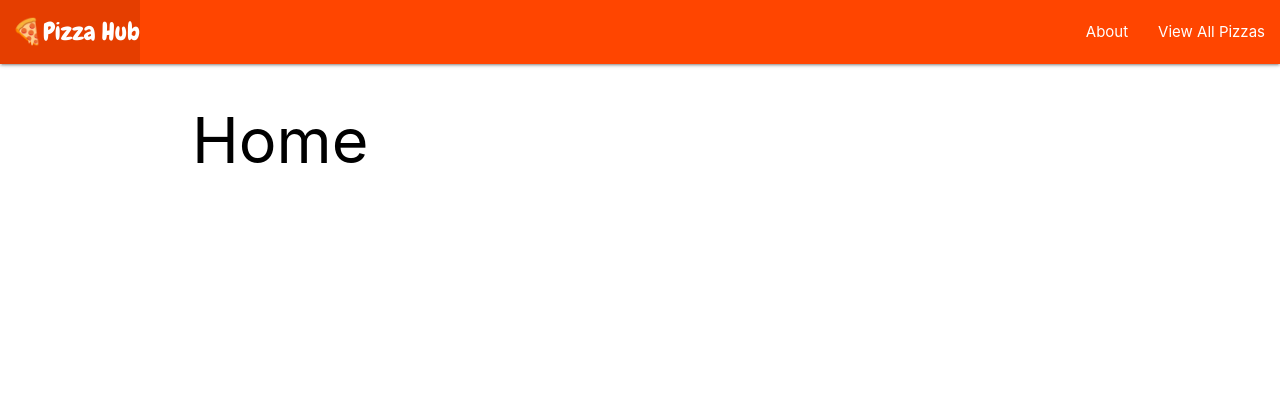
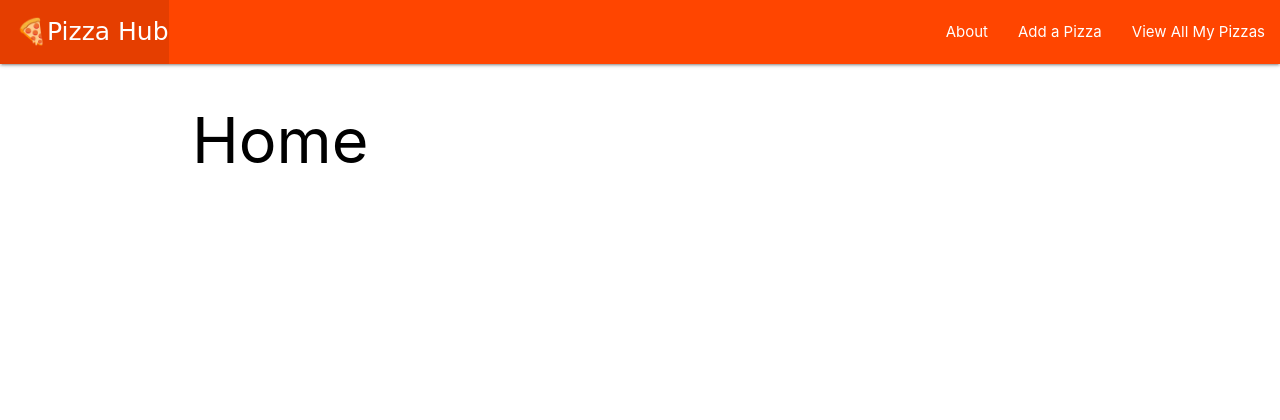
Before and after one commit to aibekzhumabekov/pizzahub, a Django app: template main_app/templates/home.html in a window 1280 px wide. Shown: the top 420 px of the page. Run offline with Django 3.2, Linux system fonts and the light colour scheme; the template is opened without the code that fills it, so the values that code supplies are empty; parts of the project's set-up code (start-up, migrations or seed data) failed here and were passed over.

Commit message:
modifies base

```diff
--- a/main_app/templates/base.html
+++ b/main_app/templates/base.html
@@ -10,7 +10,7 @@
     <title>Pizza Hub</title>
     <link rel="stylesheet" href="https://cdnjs.cloudflare.com/ajax/libs/materialize/1.0.0/css/materialize.min.css">
     <link rel="stylesheet" type="text/css" href="{% static 'css/style.css' %}">
-    <link href="https://fonts.googleapis.com/css?family=Chewy&display=swap" rel="stylesheet">
+
 </head>
 <body>
     <header class="navbar-fixed">
@@ -20,8 +20,9 @@
                     <li><a href="/" class="left brand-logo">&nbsp;&nbsp;🍕Pizza Hub</a></li>
                 </ul>
                 <ul class="right">
-                    <li><a href="/about">About</a></li>
-                    <li><a href="/pizzas">View All Pizzas</a></li>
+                    <li><a href="{% url 'about' %}">About</a></li>
+                    <li><a href="{% url 'pizzas_create' %}">Add a Pizza</a></li>
+                    <li><a href="{% url 'index' %}">View All My Pizzas</a></li>
                 </ul>
             </div>
         </nav>
```
